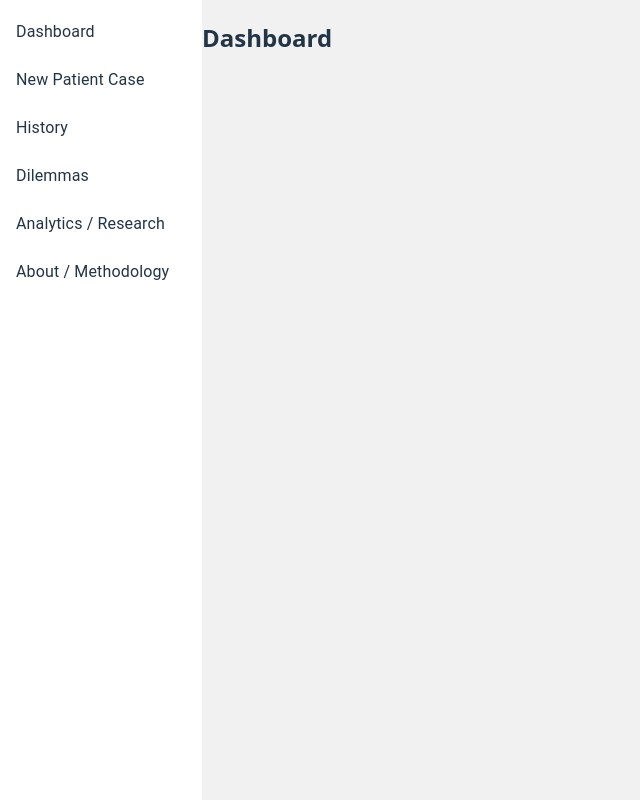
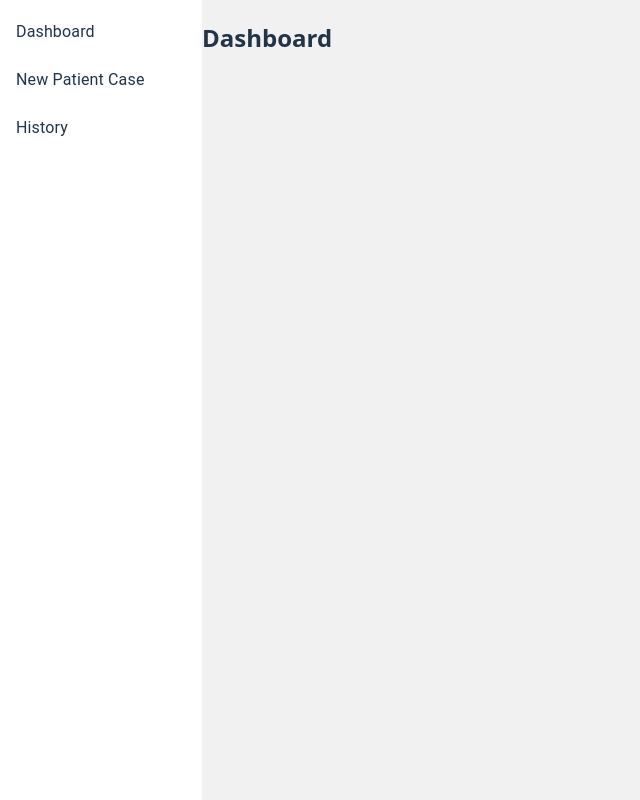
Before and after one commit to anmatth02/ed-cdss, a React app in the folder frontend/: page /dashboard in a window 1280 px wide. Shown: the whole page, without its empty margins (0-640 px from the left). Built offline with nearby package versions, Linux system fonts and the light colour scheme; the HTML template or start-up script is replaced by a standard one.

Commit message:
Update Sidebar.tsx

```diff
--- a/frontend/src/components/Sidebar.tsx
+++ b/frontend/src/components/Sidebar.tsx
@@ -18,7 +18,7 @@ const Sidebar = () => {
         <ListItemText primary="History" />
       </ListItemButton>
 
-      <ListItemButton onClick={() => navigate("/dilemmas")}>
+      {/* <ListItemButton onClick={() => navigate("/dilemmas")}>
         <ListItemText primary="Dilemmas" />
       </ListItemButton>
 
@@ -28,7 +28,7 @@ const Sidebar = () => {
 
       <ListItemButton onClick={() => navigate("/about")}>
         <ListItemText primary="About / Methodology" />
-      </ListItemButton>
+      </ListItemButton> */}
     </List>
   );
 };
```
